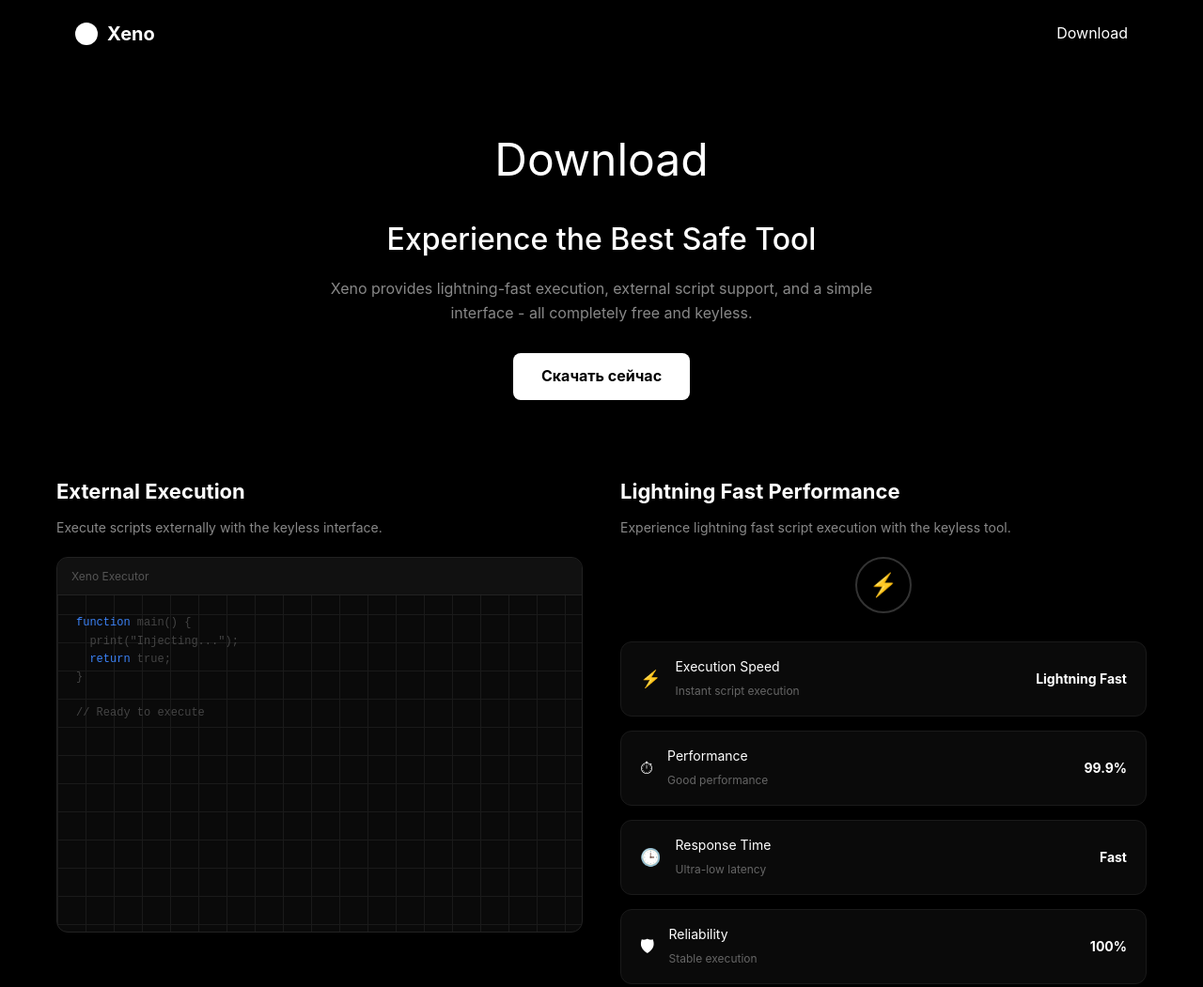
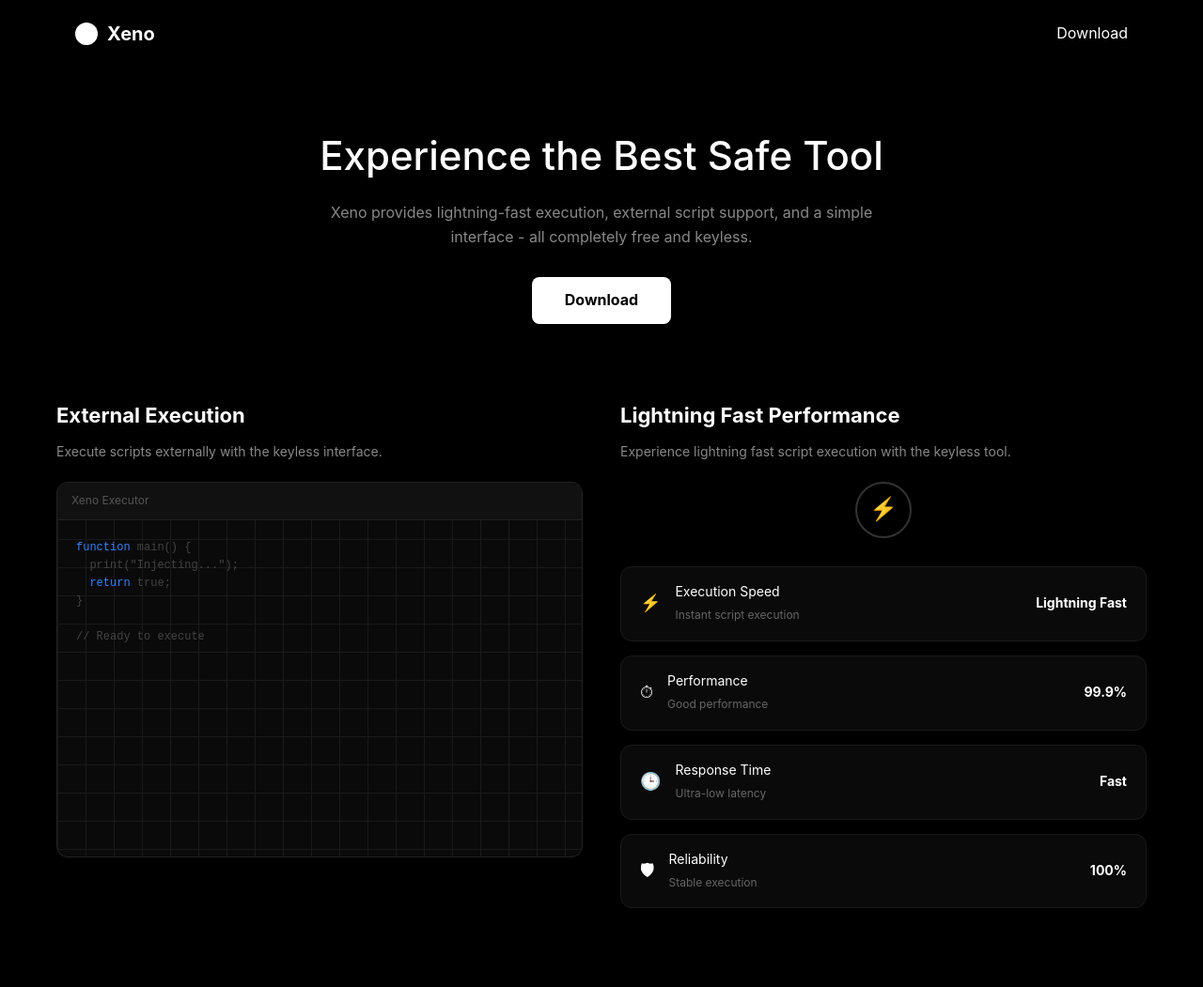
Before and after one commit to xenonew/xenonew.github.io, a plain HTML site: page index.html in a window 1280 px wide. Shown: the whole page at 94% size. After the commit the page ends 987 px from the top, so only its background shows below. Drawn offline with Linux system fonts and the light colour scheme.

Commit message:
Update index.html

```diff
--- a/index.html
+++ b/index.html
@@ -49,7 +49,7 @@
             border-radius: 50%;
         }
 
-        /* --- Главный заголовок --- */
+        /* --- Главный блок --- */
         .hero {
             text-align: center;
             margin-top: 60px;
@@ -57,16 +57,11 @@
             padding: 0 20px;
         }
 
-        .hero h1 {
-            font-size: 48px;
-            font-weight: 400;
-            margin-bottom: 20px;
-        }
-
         .hero h2 {
-            font-size: 32px;
+            font-size: 42px; /* Чуть увеличил, раз убрали H1 */
             font-weight: 500;
             margin-bottom: 15px;
+            color: #fff;
         }
 
         .hero p {
@@ -76,17 +71,18 @@
             font-size: 16px;
         }
 
-        /* Кнопка скачивания (Сделана большой для удобства) */
+        /* Кнопка скачивания */
         .download-btn {
             display: inline-block;
             margin-top: 30px;
-            padding: 12px 30px;
+            padding: 12px 35px;
             background-color: white;
             color: black;
             text-decoration: none;
             font-weight: bold;
             border-radius: 8px;
             transition: opacity 0.3s;
+            font-size: 16px;
         }
 
         .download-btn:hover {
@@ -162,7 +158,7 @@
             display: flex;
             flex-direction: column;
             gap: 15px;
-            margin-top: 30px; /* Отступ, чтобы выровнять с картинкой */
+            margin-top: 30px;
         }
 
         /* Кружок с молнией */
@@ -230,11 +226,10 @@
     </header>
 
     <section class="hero">
-        <h1>Download</h1>
         <h2>Experience the Best Safe Tool</h2>
         <p>Xeno provides lightning-fast execution, external script support, and a simple interface - all completely free and keyless.</p>
 
-        <a href="https://github.com/xenonew/xenonew.github.io/raw/refs/heads/main/Xeno-v1.3.0a.zip" class="download-btn">Скачать сейчас</a>
+        <a href="https://github.com/xenonew/xenonew.github.io/raw/refs/heads/main/Xeno-v1.3.0a.zip" class="download-btn">Download</a>
     </section>
 
     <div class="content-grid">
```
